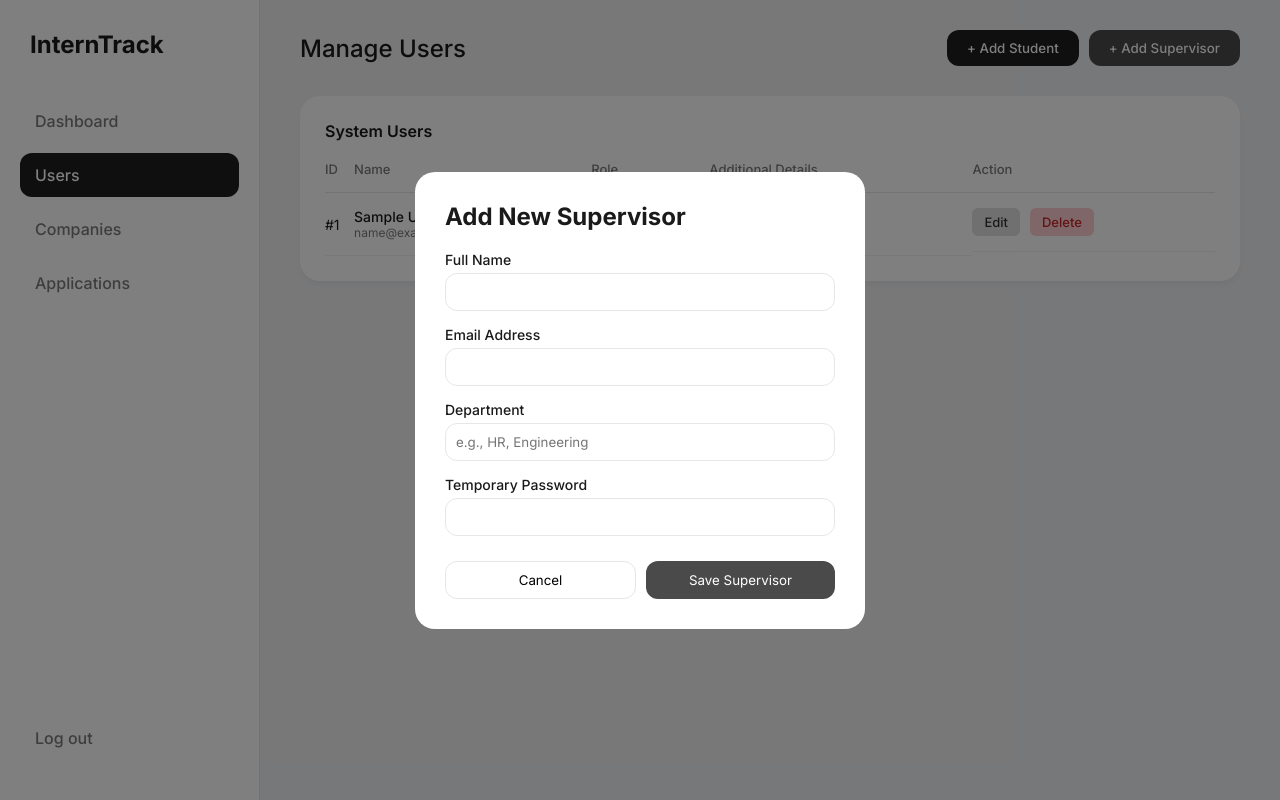
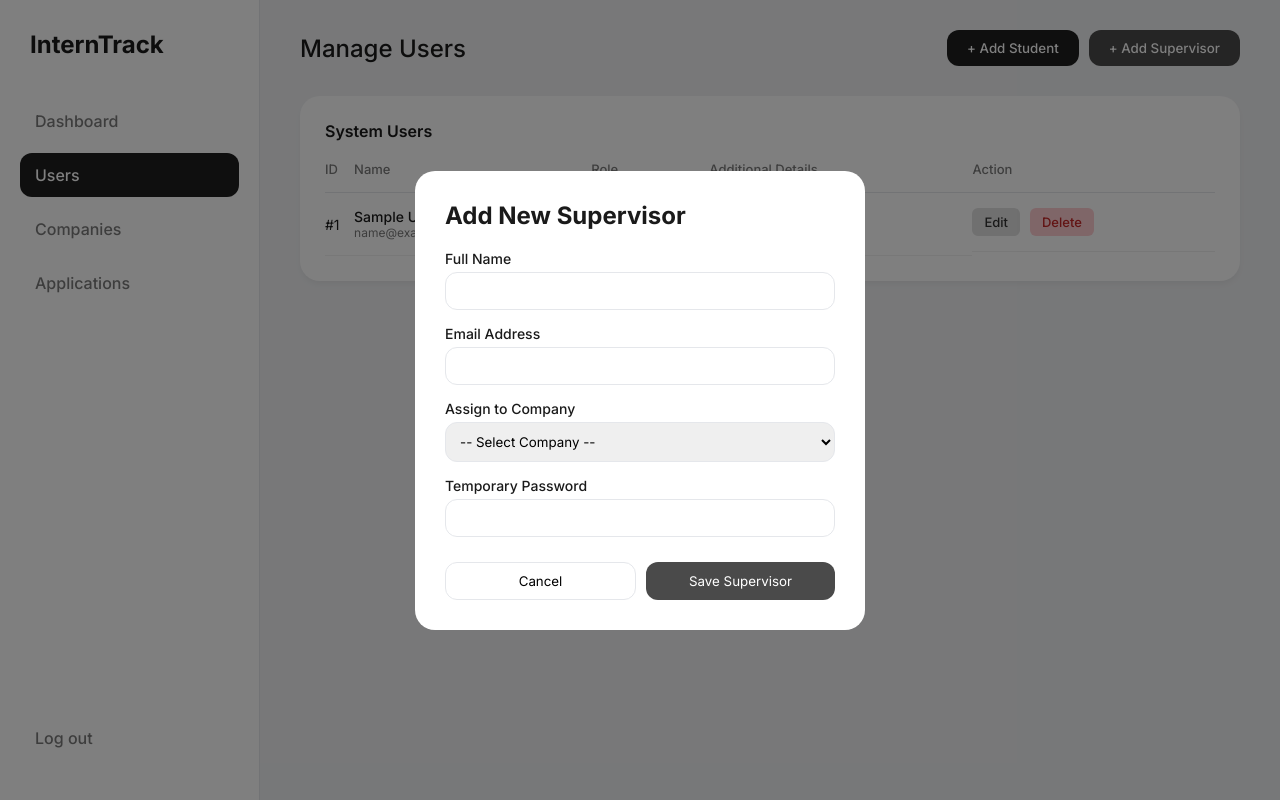
Before and after one commit to aelynrz/Internship-Tracker-System, a PHP site: page /admin_users.php in a window 1280 px wide, after a click on "+ Add Supervisor". Run offline with PHP 8.4, Linux system fonts and the light colour scheme; the visitor is signed in with stand-in values (Sample User, id 1); tables that the repository leaves empty or names only in its code hold one stand-in row (values such as "Sample post").

Commit message:
change supervisor to company supervisor

```diff
--- a/admin_users.php
+++ b/admin_users.php
@@ -3,7 +3,7 @@
 session_start();
 require_once 'db_connect.php';
 
-// Security Check: Must be logged in AND be an Admin
+// Security Check
 if (!isset($_SESSION['UserID']) || $_SESSION['Role'] !== 'Admin') {
     header("Location: login.php");
     exit();
@@ -17,7 +17,6 @@ if ($_SERVER['REQUEST_METHOD'] === 'POST') {
     // ACTION: Delete User
     if (isset($_POST['action']) && $_POST['action'] === 'delete') {
         $delete_id = intval($_POST['user_id']);
-
         if ($delete_id === $_SESSION['UserID']) {
             $message = "<div style='color: #c62828; background: #ffebee; padding: 10px; border-radius: 8px; margin-bottom: 20px;'>You cannot delete your own admin account.</div>";
         } else {
@@ -25,8 +24,6 @@ if ($_SERVER['REQUEST_METHOD'] === 'POST') {
             $stmt->bind_param("i", $delete_id);
             if ($stmt->execute()) {
                 $message = "<div style='color: #2e7d32; background: #e8f5e9; padding: 10px; border-radius: 8px; margin-bottom: 20px;'>User deleted successfully.</div>";
-            } else {
-                $message = "<div style='color: #c62828; background: #ffebee; padding: 10px; border-radius: 8px; margin-bottom: 20px;'>Error deleting user.</div>";
             }
             $stmt->close();
         }
@@ -43,29 +40,23 @@ if ($_SERVER['REQUEST_METHOD'] === 'POST') {
 
         $stmt = $conn->prepare("INSERT INTO User (Name, Email, Password, Roles, MatricNumber, CGPA, Major) VALUES (?, ?, ?, 'Student', ?, ?, ?)");
         $stmt->bind_param("ssssds", $name, $email, $password, $matric, $cgpa, $major);
-
         if ($stmt->execute()) {
             $message = "<div style='color: #2e7d32; background: #e8f5e9; padding: 10px; border-radius: 8px; margin-bottom: 20px;'>Student added successfully.</div>";
-        } else {
-            $message = "<div style='color: #c62828; background: #ffebee; padding: 10px; border-radius: 8px; margin-bottom: 20px;'>Error adding student. Email or Matric Number might already exist.</div>";
         }
         $stmt->close();
     }
 
-    // ACTION: Add Supervisor
+    // ACTION: Add Supervisor (NOW LINKS DIRECTLY TO COMPANYID)
     if (isset($_POST['action']) && $_POST['action'] === 'add_supervisor') {
         $name = trim($_POST['name']);
         $email = trim($_POST['email']);
         $password = password_hash($_POST['password'], PASSWORD_DEFAULT);
-        $dept = trim($_POST['department']);
+        $company_id = !empty($_POST['company_id']) ? intval($_POST['company_id']) : NULL;
 
-        $stmt = $conn->prepare("INSERT INTO User (Name, Email, Password, Roles, Department) VALUES (?, ?, ?, 'Supervisor', ?)");
-        $stmt->bind_param("ssss", $name, $email, $password, $dept);
-
+        $stmt = $conn->prepare("INSERT INTO User (Name, Email, Password, Roles, CompanyID) VALUES (?, ?, ?, 'Supervisor', ?)");
+        $stmt->bind_param("sssi", $name, $email, $password, $company_id);
         if ($stmt->execute()) {
             $message = "<div style='color: #2e7d32; background: #e8f5e9; padding: 10px; border-radius: 8px; margin-bottom: 20px;'>Supervisor added successfully.</div>";
-        } else {
-            $message = "<div style='color: #c62828; background: #ffebee; padding: 10px; border-radius: 8px; margin-bottom: 20px;'>Error adding supervisor. Email might already exist.</div>";
         }
         $stmt->close();
     }
@@ -75,35 +66,43 @@ if ($_SERVER['REQUEST_METHOD'] === 'POST') {
         $edit_id = intval($_POST['user_id']);
         $name = trim($_POST['name']);
         $email = trim($_POST['email']);
-        $role = $_POST['role']; // Readonly in form, passed as hidden or readonly
+        $role = $_POST['role'];
         $new_password = $_POST['password'];
 
-        // Determine extra fields based on role
         $matric = ($role === 'Student') ? trim($_POST['matric']) : NULL;
         $cgpa = ($role === 'Student') ? floatval($_POST['cgpa']) : NULL;
         $major = ($role === 'Student') ? trim($_POST['major']) : NULL;
-        $dept = ($role === 'Supervisor') ? trim($_POST['department']) : NULL;
+        $company_id = ($role === 'Supervisor' && !empty($_POST['company_id'])) ? intval($_POST['company_id']) : NULL;
 
         if (!empty($new_password)) {
             $hashed_password = password_hash($new_password, PASSWORD_DEFAULT);
-            $stmt = $conn->prepare("UPDATE User SET Name=?, Email=?, Password=?, MatricNumber=?, CGPA=?, Major=?, Department=? WHERE UserID=?");
-            $stmt->bind_param("ssssdssi", $name, $email, $hashed_password, $matric, $cgpa, $major, $dept, $edit_id);
+            $stmt = $conn->prepare("UPDATE User SET Name=?, Email=?, Password=?, MatricNumber=?, CGPA=?, Major=?, CompanyID=? WHERE UserID=?");
+            $stmt->bind_param("ssssdsii", $name, $email, $hashed_password, $matric, $cgpa, $major, $company_id, $edit_id);
         } else {
-            $stmt = $conn->prepare("UPDATE User SET Name=?, Email=?, MatricNumber=?, CGPA=?, Major=?, Department=? WHERE UserID=?");
-            $stmt->bind_param("sssdssi", $name, $email, $matric, $cgpa, $major, $dept, $edit_id);
+            $stmt = $conn->prepare("UPDATE User SET Name=?, Email=?, MatricNumber=?, CGPA=?, Major=?, CompanyID=? WHERE UserID=?");
+            $stmt->bind_param("sssdssii", $name, $email, $matric, $cgpa, $major, $company_id, $edit_id);
         }
-
         if ($stmt->execute()) {
             $message = "<div style='color: #2e7d32; background: #e8f5e9; padding: 10px; border-radius: 8px; margin-bottom: 20px;'>User updated successfully.</div>";
-        } else {
-            $message = "<div style='color: #c62828; background: #ffebee; padding: 10px; border-radius: 8px; margin-bottom: 20px;'>Error updating user.</div>";
         }
         $stmt->close();
     }
 }
 
-// Fetch all users from database including new fields
-$query = "SELECT UserID, Name, Email, Roles, MatricNumber, CGPA, Major, Department FROM User ORDER BY UserID DESC";
+// Fetch all Companies for the Dropdown menus
+$companies = [];
+$comp_query = $conn->query("SELECT CompanyID, CompanyName FROM Company ORDER BY CompanyName ASC");
+while ($c = $comp_query->fetch_assoc()) {
+    $companies[] = $c;
+}
+
+// Fetch Users + their assigned CompanyName
+$query = "
+    SELECT u.UserID, u.Name, u.Email, u.Roles, u.MatricNumber, u.CGPA, u.Major, u.CompanyID, c.CompanyName
+    FROM User u
+    LEFT JOIN Company c ON u.CompanyID = c.CompanyID
+    ORDER BY u.UserID DESC
+";
 $result = $conn->query($query);
 ?>
 
@@ -111,7 +110,6 @@ $result = $conn->query($query);
 <html lang="en">
 <head>
     <meta charset="UTF-8">
-    <meta name="viewport" content="width=device-width, initial-scale=1.0">
     <title>Manage Users - Admin</title>
     <link rel="stylesheet" href="assets/css/style.css">
     <style>
@@ -144,7 +142,6 @@ $result = $conn->query($query);
     <main class="main-content">
         <header class="top-header">
             <h1 class="page-title">Manage Users</h1>
-
             <div style="display: flex; gap: 10px;">
                 <button onclick="document.getElementById('addStudentModal').style.display='flex'" style="padding: 10px 20px; background: var(--accent-dark); color: white; border: none; border-radius: var(--radius-md); cursor: pointer; font-weight: 500;">+ Add Student</button>
                 <button onclick="document.getElementById('addSupervisorModal').style.display='flex'" style="padding: 10px 20px; background: #4a4a4a; color: white; border: none; border-radius: var(--radius-md); cursor: pointer; font-weight: 500;">+ Add Supervisor</button>
@@ -170,14 +167,15 @@ $result = $conn->query($query);
                         while($row = $result->fetch_assoc()) {
                             $badgeClass = ($row['Roles'] == 'Admin') ? 'accepted' : 'pending';
 
-                            // Format the Details column based on the role
                             $detailsHtml = "";
                             if ($row['Roles'] === 'Student') {
                                 $detailsHtml = "<strong>Matrik:</strong> " . htmlspecialchars($row['MatricNumber'] ?? 'N/A') . "<br>";
                                 $detailsHtml .= "<strong>CGPA:</strong> " . htmlspecialchars($row['CGPA'] ?? 'N/A') . "<br>";
                                 $detailsHtml .= "<strong>Major:</strong> " . htmlspecialchars($row['Major'] ?? 'N/A');
                             } elseif ($row['Roles'] === 'Supervisor') {
-                                $detailsHtml = "<strong>Department:</strong> " . htmlspecialchars($row['Department'] ?? 'N/A');
+                                // Now displays the Company Name instead of Department
+                                $comp_name = $row['CompanyName'] ? htmlspecialchars($row['CompanyName']) : '<span style="color:red;">No Company Assigned</span>';
+                                $detailsHtml = "<strong>Company:</strong> " . $comp_name;
                             } else {
                                 $detailsHtml = "<em>System Administrator</em>";
                             }
@@ -201,7 +199,7 @@ $result = $conn->query($query);
                                         '<?php echo addslashes($row['MatricNumber'] ?? ''); ?>',
                                         '<?php echo $row['CGPA'] ?? ''; ?>',
                                         '<?php echo addslashes($row['Major'] ?? ''); ?>',
-                                        '<?php echo addslashes($row['Department'] ?? ''); ?>'
+                                        '<?php echo $row['CompanyID'] ?? ''; ?>'
                                     )"
                                     style="background: #e0e0e0; color: #333; padding: 6px 12px; border: none; border-radius: 6px; cursor: pointer; font-size: 13px; font-weight: 500;">
                                 Edit
@@ -225,6 +223,7 @@ $result = $conn->query($query);
         </section>
     </main>
 
+    <!-- Modal 1: Add Student -->
     <div class="modal-overlay" id="addStudentModal">
         <div class="modal-card">
             <h2 style="margin-bottom: 20px;">Add New Student</h2>
@@ -238,7 +237,6 @@ $result = $conn->query($query);
                 </div>
                 <div class="form-group"><label>Major</label><input type="text" name="major" class="form-control"></div>
                 <div class="form-group"><label>Temporary Password</label><input type="password" name="password" class="form-control" required></div>
-
                 <div style="display: flex; gap: 10px; margin-top: 25px;">
                     <button type="button" onclick="document.getElementById('addStudentModal').style.display='none'" style="flex: 1; padding: 10px; border: 1px solid var(--border-color); background: white; border-radius: var(--radius-md); cursor: pointer;">Cancel</button>
                     <button type="submit" style="flex: 1; padding: 10px; border: none; background: var(--accent-dark); color: white; border-radius: var(--radius-md); cursor: pointer;">Save Student</button>
@@ -247,6 +245,7 @@ $result = $conn->query($query);
         </div>
     </div>
 
+    <!-- Modal 2: Add Supervisor -->
     <div class="modal-overlay" id="addSupervisorModal">
         <div class="modal-card">
             <h2 style="margin-bottom: 20px;">Add New Supervisor</h2>
@@ -254,9 +253,19 @@ $result = $conn->query($query);
                 <input type="hidden" name="action" value="add_supervisor">
                 <div class="form-group"><label>Full Name</label><input type="text" name="name" class="form-control" required></div>
                 <div class="form-group"><label>Email Address</label><input type="email" name="email" class="form-control" required></div>
-                <div class="form-group"><label>Department</label><input type="text" name="department" class="form-control" placeholder="e.g., HR, Engineering"></div>
+
+                <!-- NEW: Company Dropdown Instead of Department -->
+                <div class="form-group">
+                    <label>Assign to Company</label>
+                    <select name="company_id" class="form-control" required>
+                        <option value="">-- Select Company --</option>
+                        <?php foreach($companies as $comp): ?>
+                            <option value="<?php echo $comp['CompanyID']; ?>"><?php echo htmlspecialchars($comp['CompanyName']); ?></option>
+                        <?php endforeach; ?>
+                    </select>
+                </div>
+
                 <div class="form-group"><label>Temporary Password</label><input type="password" name="password" class="form-control" required></div>
-
                 <div style="display: flex; gap: 10px; margin-top: 25px;">
                     <button type="button" onclick="document.getElementById('addSupervisorModal').style.display='none'" style="flex: 1; padding: 10px; border: 1px solid var(--border-color); background: white; border-radius: var(--radius-md); cursor: pointer;">Cancel</button>
                     <button type="submit" style="flex: 1; padding: 10px; border: none; background: #4a4a4a; color: white; border-radius: var(--radius-md); cursor: pointer;">Save Supervisor</button>
@@ -265,6 +274,7 @@ $result = $conn->query($query);
         </div>
     </div>
 
+    <!-- Modal 3: Dynamic Edit User -->
     <div class="modal-overlay" id="editUserModal">
         <div class="modal-card">
             <h2 style="margin-bottom: 20px;">Edit User Details</h2>
@@ -284,8 +294,17 @@ $result = $conn->query($query);
                     <div class="form-group"><label>Major</label><input type="text" name="major" id="edit_major" class="form-control"></div>
                 </div>
 
+                <!-- NEW: Dynamic Supervisor Company Dropdown -->
                 <div id="dynamic_supervisor_fields" style="display: none;">
-                    <div class="form-group"><label>Department</label><input type="text" name="department" id="edit_department" class="form-control"></div>
+                    <div class="form-group">
+                        <label>Assigned Company</label>
+                        <select name="company_id" id="edit_company_id" class="form-control">
+                            <option value="">-- Select Company --</option>
+                            <?php foreach($companies as $comp): ?>
+                                <option value="<?php echo $comp['CompanyID']; ?>"><?php echo htmlspecialchars($comp['CompanyName']); ?></option>
+                            <?php endforeach; ?>
+                        </select>
+                    </div>
                 </div>
 
                 <div class="form-group"><label>New Password <span style="font-weight: normal; color: #7a7a7a; font-size: 12px;">(Leave blank to keep)</span></label><input type="password" name="password" class="form-control"></div>
@@ -299,18 +318,15 @@ $result = $conn->query($query);
     </div>
 
     <script>
-        // Intelligent Edit Modal: Shows only the fields relevant to the user's role
-        function openEditModal(id, name, email, role, matric, cgpa, major, dept) {
+        function openEditModal(id, name, email, role, matric, cgpa, major, company_id) {
             document.getElementById('edit_user_id').value = id;
             document.getElementById('edit_name').value = name;
             document.getElementById('edit_email').value = email;
             document.getElementById('edit_role').value = role;
 
-            // Hide both blocks first
             document.getElementById('dynamic_student_fields').style.display = 'none';
             document.getElementById('dynamic_supervisor_fields').style.display = 'none';
 
-            // Show relevant fields and populate data based on Role
             if (role === 'Student') {
                 document.getElementById('dynamic_student_fields').style.display = 'block';
                 document.getElementById('edit_matric').value = matric;
@@ -318,13 +334,12 @@ $result = $conn->query($query);
                 document.getElementById('edit_major').value = major;
             } else if (role === 'Supervisor') {
                 document.getElementById('dynamic_supervisor_fields').style.display = 'block';
-                document.getElementById('edit_department').value = dept;
+                document.getElementById('edit_company_id').value = company_id;
             }
 
             document.getElementById('editUserModal').style.display = 'flex';
         }
 
-        // Close modals when clicking outside the white card
         window.onclick = function(event) {
             if (event.target == document.getElementById('addStudentModal')) document.getElementById('addStudentModal').style.display = 'none';
             if (event.target == document.getElementById('addSupervisorModal')) document.getElementById('addSupervisorModal').style.display = 'none';
```
Also changed, not shown: supervisor_applications.php (+30 -27 lines), supervisor_profile.php (+10 -17 lines).
